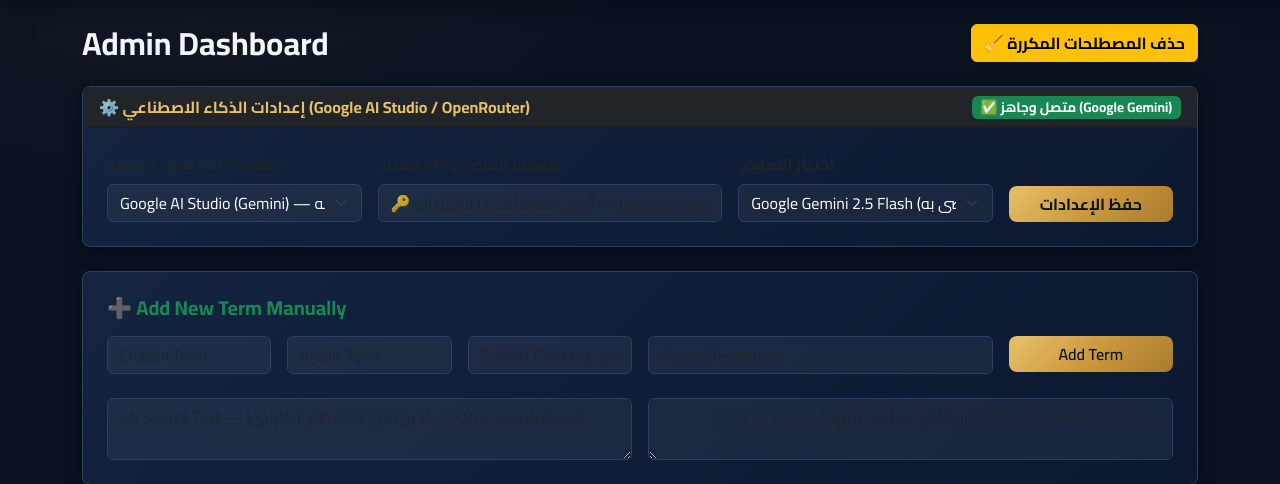
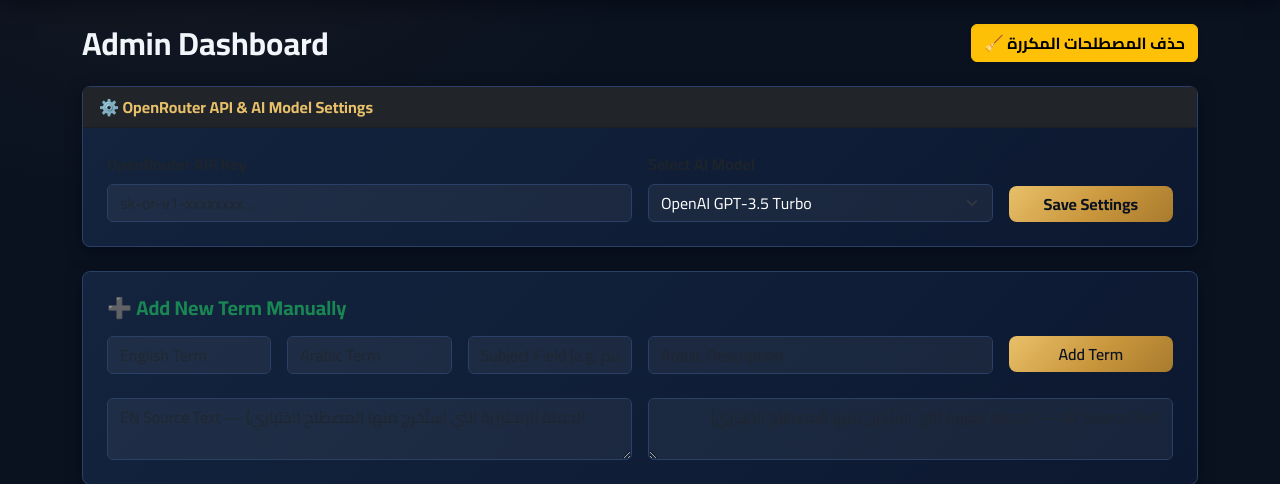
Before and after one commit to yousefdg005/-, a Flask app: page /admin in a window 1280 px wide. Shown: the part 82-566 px from the top of the page. Run offline with Flask 3, Linux system fonts and the light colour scheme; a user stored in the database is signed in; tables that the repository leaves empty hold one stand-in row (values such as "Sample post"); some libraries are stand-ins or nearby versions.

Commit message:
Revert "feat(ai): add Google AI Studio (Gemini) provider support with dynamic provider switcher"
This reverts commit 8c3faa953846c6a5427c97be643c32664368cf31.

````diff
--- a/app.py
+++ b/app.py
@@ -120,41 +120,12 @@ with app.app_context():
 def load_user(user_id):
     return User.query.get(int(user_id))
 
-def _get_setting(key, default=''):
-    s = Setting.query.filter_by(key=key).first()
-    return s.value if s and s.value else default
-
-def _set_setting(key, value):
-    s = Setting.query.filter_by(key=key).first()
-    if not s:
-        db.session.add(Setting(key=key, value=value))
-    else:
-        s.value = value
-
 def get_ai_config():
-    provider = _get_setting('ai_provider', 'google')
-    if provider not in ('google', 'openrouter'):
-        provider = 'google'
-
-    google_key = _get_setting('google_api_key', '') or os.getenv('GEMINI_API_KEY') or os.getenv('GOOGLE_API_KEY') or ''
-    google_model = _get_setting('google_model', 'gemini-2.5-flash')
-
-    or_key = _get_setting('openrouter_api_key', '') or os.getenv('OPENROUTER_API_KEY', '')
-    or_model = _get_setting('openrouter_model', 'openai/gpt-4o-mini')
-
-    active_key = google_key if provider == 'google' else or_key
-    active_model = google_model if provider == 'google' else or_model
-
-    return {
-        'provider': provider,
-        'api_key': active_key,
-        'model': active_model,
-        'has_api_key': bool(active_key),
-        'has_google_key': bool(google_key),
-        'has_openrouter_key': bool(or_key),
-        'google_model': google_model,
-        'openrouter_model': or_model,
-    }
+    api_key_setting = Setting.query.filter_by(key='openrouter_api_key').first()
+    model_setting = Setting.query.filter_by(key='openrouter_model').first()
+    api_key = api_key_setting.value if api_key_setting else os.getenv('OPENROUTER_API_KEY', '')
+    model = model_setting.value if model_setting else 'openai/gpt-3.5-turbo'
+    return api_key, model
 
 _INVISIBLE_RE = re.compile(r"[\u200b-\u200f\u202a-\u202e\u2066-\u2069\ufeff]")
 _AR_DIACRITICS_RE = re.compile(r"[\u0640\u064b-\u065f\u0670\u06d6-\u06ed]")
@@ -428,46 +399,39 @@ def admin():
     approved_terms = Term.query.filter_by(status='approved').order_by(Term.en).all()
     new_incoming_count = Term.query.filter_by(status='pending').count()
 
-    ai_cfg = get_ai_config()
+    api_key, current_model = get_ai_config()
 
     return render_template('admin.html',
                            pending_terms=pending_terms,
                            approved_terms=approved_terms,
                            new_incoming_count=new_incoming_count,
-                           has_api_key=ai_cfg['has_api_key'],
-                           current_model=ai_cfg['model'],
-                           ai_provider=ai_cfg['provider'],
-                           has_google_key=ai_cfg['has_google_key'],
-                           has_openrouter_key=ai_cfg['has_openrouter_key'],
-                           google_model=ai_cfg['google_model'],
-                           openrouter_model=ai_cfg['openrouter_model'])
+                           has_api_key=bool(api_key),
+                           current_model=current_model)
 
 @app.route('/admin/save_settings', methods=['POST'])
 @login_required
 def save_settings():
     if current_user.role != 'admin': return "Access Denied", 403
 
-    provider = request.form.get('ai_provider', 'google').strip()
-    if provider not in ('google', 'openrouter'):
-        provider = 'google'
-    _set_setting('ai_provider', provider)
+    api_key = request.form.get('openrouter_api_key', '').strip()
+    selected_model = request.form.get('openrouter_model', 'openai/gpt-3.5-turbo')
 
-    api_key = request.form.get('api_key', '').strip()
-    if provider == 'google':
-        selected_model = request.form.get('google_model', 'gemini-2.5-flash').strip()
-        _set_setting('google_model', selected_model)
-        if api_key:
-            _set_setting('google_api_key', api_key)
-        provider_label = "Google AI Studio (Gemini)"
+    if api_key:
+        key_setting = Setting.query.filter_by(key='openrouter_api_key').first()
+        if not key_setting:
+            db.session.add(Setting(key='openrouter_api_key', value=api_key))
+        else:
+            key_setting.value = api_key
+
+    model_setting = Setting.query.filter_by(key='openrouter_model').first()
+    if not model_setting:
+        model_setting = Setting(key='openrouter_model', value=selected_model)
+        db.session.add(model_setting)
     else:
-        selected_model = request.form.get('openrouter_model', 'openai/gpt-4o-mini').strip()
-        _set_setting('openrouter_model', selected_model)
-        if api_key:
-            _set_setting('openrouter_api_key', api_key)
-        provider_label = "OpenRouter"
+        model_setting.value = selected_model
 
     db.session.commit()
-    flash(f'تم حفظ إعدادات {provider_label} والنموذج [{selected_model}] بنجاح!', 'success')
+    flash('تم حفظ إعدادات OpenRouter ونموذج الذكاء الاصطناعي بنجاح!', 'success')
     return redirect(url_for('admin'))
 
 @app.route('/admin/process_ai/<int:term_id>', methods=['POST'])
@@ -477,15 +441,17 @@ def process_ai(term_id):
         return "Access Denied", 403
 
     term = Term.query.get_or_404(term_id)
-    ai_cfg = get_ai_config()
-    provider = ai_cfg['provider']
-    api_key = ai_cfg['api_key']
-    model = ai_cfg['model']
+    api_key, model = get_ai_config()
+    if not api_key:
+        flash('يرجى ضبط مفتاح OpenRouter في إعدادات الذكاء الاصطناعي أولاً.', 'danger')
+        return redirect(url_for('admin'))
 
-    if not api_key:
-        provider_name = "Google AI Studio" if provider == 'google' else "OpenRouter"
-        flash(f'يرجى إدخال وحفظ مفتاح API الخاص بـ {provider_name} في إعدادات الذكاء الاصطناعي أولاً.', 'danger')
-        return redirect(url_for('admin'))
+    headers = {
+        "Authorization": f"Bearer {api_key}",
+        "Content-Type": "application/json",
+        "HTTP-Referer": "https://lexterm.legal",
+        "X-Title": "LexTerm Legal Dictionary"
+    }
 
     prompt = (
         f"أنت خبير في المصطلحات والترجمة القانونية. حلل المصطلح التالي:\n"
@@ -497,44 +463,19 @@ def process_ai(term_id):
         f'{{"ar": "أدق مقابل قانوني عربي", "definition": "شرح قانوني موجز ومحدد", "subject_field": "الفرع القانوني الدقيق مثل قانون جنائي، تجاري، مدني..."}}'
     )
 
+    data = {
+        "model": model,
+        "messages": [{"role": "user", "content": prompt}],
+        "temperature": 0.2
+    }
+
     try:
-        if provider == 'google':
-            url = f"https://generativelanguage.googleapis.com/v1beta/models/{model}:generateContent?key={api_key}"
-            payload = {
-                "contents": [{"parts": [{"text": prompt}]}],
-                "generationConfig": {
-                    "temperature": 0.2,
-                    "responseMimeType": "application/json"
-                }
-            }
-            res = requests.post(url, headers={"Content-Type": "application/json"}, json=payload, timeout=25)
-            if res.status_code != 200:
-                err_msg = ""
-                try:
-                    err_msg = res.json().get('error', {}).get('message', '')
-                except Exception:
-                    pass
-                flash(f'فشل الاتصال بـ Google AI Studio (رمز {res.status_code}): {err_msg}', 'danger')
-                return redirect(url_for('admin'))
-            raw_content = res.json()['candidates'][0]['content']['parts'][0]['text'].strip()
-        else:
-            headers = {
-                "Authorization": f"Bearer {api_key}",
-                "Content-Type": "application/json",
-                "HTTP-Referer": "https://lexterm.legal",
-                "X-Title": "LexTerm Legal Dictionary"
-            }
-            data = {
-                "model": model,
-                "messages": [{"role": "user", "content": prompt}],
-                "temperature": 0.2
-            }
-            res = requests.post("https://openrouter.ai/api/v1/chat/completions", headers=headers, json=data, timeout=25)
-            if res.status_code != 200:
-                flash(f'فشل الاتصال بـ OpenRouter (رمز الخطأ: {res.status_code})', 'danger')
-                return redirect(url_for('admin'))
-            raw_content = res.json()['choices'][0]['message']['content'].strip()
+        res = requests.post("https://openrouter.ai/api/v1/chat/completions", headers=headers, json=data, timeout=25)
+        if res.status_code != 200:
+            flash(f'فشل الاتصال بـ OpenRouter (رمز الخطأ: {res.status_code})', 'danger')
+            return redirect(url_for('admin'))
 
+        raw_content = res.json()['choices'][0]['message']['content'].strip()
         if raw_content.startswith('```'):
             raw_content = re.sub(r'^```(?:json)?\s*', '', raw_content)
             raw_content = re.sub(r'\s*```$', '', raw_content)
@@ -549,7 +490,7 @@ def process_ai(term_id):
 
         term.status = 'ai_suggested'
         db.session.commit()
-        flash(f'تم تحسين المصطلح "{term.en}" بنجاح عبر {("Google Gemini" if provider == "google" else "OpenRouter")} [{model}].', 'success')
+        flash(f'تم تحسين المصطلح "{term.en}" بنجاح بواسطة الذكاء الاصطناعي [{model}].', 'success')
     except Exception as e:
         db.session.rollback()
         flash(f'حدث خطأ أثناء معالجة الذكاء الاصطناعي: {str(e)}', 'danger')
--- a/templates/admin.html
+++ b/templates/admin.html
@@ -19,51 +19,31 @@
 </div>
 {% endif %}
 
-<!-- ⚙️ إعدادات الذكاء الاصطناعي (Google AI Studio / OpenRouter) -->
+<!-- ⚙️ إعدادات OpenRouter ومفتاح API مع اختيار النموذج -->
 <div class="card mb-4 shadow-sm border-0 rounded-3">
-    <div class="card-header bg-dark text-white fw-bold d-flex align-items-center justify-content-between flex-wrap gap-2">
-        <span>⚙️ إعدادات الذكاء الاصطناعي (Google AI Studio / OpenRouter)</span>
-        <span class="badge {{ 'bg-success' if has_api_key else 'bg-secondary' }}" style="font-size: 0.85rem;">
-            {{ '✅ متصل وجاهز (' ~ ('Google Gemini' if ai_provider == 'google' else 'OpenRouter') ~ ')' if has_api_key else '⚠️ لم يتم إدخال مفتاح API بعد' }}
-        </span>
+    <div class="card-header bg-dark text-white fw-bold d-flex align-items-center">
+        <span>⚙️ OpenRouter API & AI Model Settings</span>
     </div>
     <div class="card-body p-4">
         <form method="POST" action="{{ url_for('save_settings') }}">
             <input type="hidden" name="csrf_token" value="{{ csrf_token() }}">
             <div class="row g-3">
-                <div class="col-md-3">
-                    <label class="form-label fw-bold text-muted" for="aiProviderSelect">مزود الخدمة (AI Provider)</label>
-                    <select name="ai_provider" id="aiProviderSelect" class="form-select">
-                        <option value="google" {% if ai_provider == 'google' %}selected{% endif %}>Google AI Studio (Gemini) — مجاني وموصى به</option>
-                        <option value="openrouter" {% if ai_provider == 'openrouter' %}selected{% endif %}>OpenRouter — نماذج متعددة</option>
-                    </select>
+                <div class="col-md-6">
+                    <label class="form-label fw-bold text-muted">OpenRouter API Key</label>
+                    <input type="password" name="openrouter_api_key" class="form-control" placeholder="{{ '🔑 المفتاح محفوظ — أدخل مفتاحاً جديداً لاستبداله' if has_api_key else 'sk-or-v1-xxxxxxxx...' }}">
                 </div>
                 <div class="col-md-4">
-                    <label class="form-label fw-bold text-muted" id="apiKeyLabel" for="apiKeyInput">
-                        {{ 'مفتاح API الخاص بـ Google' if ai_provider == 'google' else 'مفتاح API الخاص بـ OpenRouter' }}
-                    </label>
-                    <input type="password" name="api_key" id="apiKeyInput" class="form-control"
-                           data-has-google="{{ '1' if has_google_key else '0' }}"
-                           data-has-openrouter="{{ '1' if has_openrouter_key else '0' }}"
-                           placeholder="{{ ('🔑 المفتاح محفوظ — أدخل مفتاحاً جديداً لاستبداله' if has_google_key else 'AIzaSy...') if ai_provider == 'google' else ('🔑 المفتاح محفوظ — أدخل مفتاحاً جديداً لاستبداله' if has_openrouter_key else 'sk-or-v1-xxxxxxxx...') }}">
-                </div>
-                <div class="col-md-3">
-                    <label class="form-label fw-bold text-muted">اختيار النموذج</label>
-                    <select name="google_model" id="googleModelSelect" class="form-select" {% if ai_provider != 'google' %}style="display:none;"{% endif %}>
-                        <option value="gemini-2.5-flash" {% if google_model == 'gemini-2.5-flash' %}selected{% endif %}>Google Gemini 2.5 Flash (الأسرع والموصى به)</option>
-                        <option value="gemini-1.5-flash" {% if google_model == 'gemini-1.5-flash' %}selected{% endif %}>Google Gemini 1.5 Flash (سريع ومستقر)</option>
-                        <option value="gemini-2.5-pro" {% if google_model == 'gemini-2.5-pro' %}selected{% endif %}>Google Gemini 2.5 Pro (تحليل لغوي دقيق)</option>
-                    </select>
-                    <select name="openrouter_model" id="openrouterModelSelect" class="form-select" {% if ai_provider == 'google' %}style="display:none;"{% endif %}>
-                        <option value="openai/gpt-4o-mini" {% if openrouter_model == 'openai/gpt-4o-mini' %}selected{% endif %}>OpenAI GPT-4o Mini</option>
-                        <option value="openai/gpt-3.5-turbo" {% if openrouter_model == 'openai/gpt-3.5-turbo' %}selected{% endif %}>OpenAI GPT-3.5 Turbo</option>
-                        <option value="google/gemini-flash-1.5" {% if openrouter_model == 'google/gemini-flash-1.5' %}selected{% endif %}>Google Gemini Flash 1.5</option>
-                        <option value="meta-llama/llama-3.1-8b-instruct" {% if openrouter_model == 'meta-llama/llama-3.1-8b-instruct' %}selected{% endif %}>Meta Llama 3.1 8B Instruct</option>
-                        <option value="anthropic/claude-3-haiku" {% if openrouter_model == 'anthropic/claude-3-haiku' %}selected{% endif %}>Anthropic Claude 3 Haiku</option>
+                    <label class="form-label fw-bold text-muted">Select AI Model</label>
+                    <select name="openrouter_model" class="form-select">
+                        <option value="openai/gpt-3.5-turbo" {% if current_model == 'openai/gpt-3.5-turbo' %}selected{% endif %}>OpenAI GPT-3.5 Turbo</option>
+                        <option value="openai/gpt-4o-mini" {% if current_model == 'openai/gpt-4o-mini' %}selected{% endif %}>OpenAI GPT-4o Mini</option>
+                        <option value="meta-llama/llama-3.1-8b-instruct" {% if current_model == 'meta-llama/llama-3.1-8b-instruct' %}selected{% endif %}>Meta Llama 3.1 8B Instruct</option>
+                        <option value="google/gemini-flash-1.5" {% if current_model == 'google/gemini-flash-1.5' %}selected{% endif %}>Google Gemini Flash 1.5</option>
+                        <option value="anthropic/claude-3-haiku" {% if current_model == 'anthropic/claude-3-haiku' %}selected{% endif %}>Anthropic Claude 3 Haiku</option>
                     </select>
                 </div>
                 <div class="col-md-2 d-flex align-items-end">
-                    <button type="submit" class="btn btn-primary w-100 btn-custom fw-bold">حفظ الإعدادات</button>
+                    <button type="submit" class="btn btn-primary w-100 btn-custom fw-bold">Save Settings</button>
                 </div>
             </div>
         </form>
@@ -332,30 +312,6 @@ document.addEventListener('DOMContentLoaded', function () {
             });
         });
     }
-
-    const providerSelect = document.getElementById('aiProviderSelect');
-    const apiKeyLabel = document.getElementById('apiKeyLabel');
-    const apiKeyInput = document.getElementById('apiKeyInput');
-    const googleModelSelect = document.getElementById('googleModelSelect');
-    const openrouterModelSelect = document.getElementById('openrouterModelSelect');
-
-    if (providerSelect && apiKeyLabel && apiKeyInput && googleModelSelect && openrouterModelSelect) {
-        providerSelect.addEventListener('change', function () {
-            const isGoogle = providerSelect.value === 'google';
-            apiKeyLabel.textContent = isGoogle ? 'مفتاح API الخاص بـ Google' : 'مفتاح API الخاص بـ OpenRouter';
-            const hasGoogle = apiKeyInput.getAttribute('data-has-google') === '1';
-            const hasOpenRouter = apiKeyInput.getAttribute('data-has-openrouter') === '1';
-            if (isGoogle) {
-                apiKeyInput.placeholder = hasGoogle ? '🔑 المفتاح محفوظ — أدخل مفتاحاً جديداً لاستبداله' : 'AIzaSy...';
-                googleModelSelect.style.display = '';
-                openrouterModelSelect.style.display = 'none';
-            } else {
-                apiKeyInput.placeholder = hasOpenRouter ? '🔑 المفتاح محفوظ — أدخل مفتاحاً جديداً لاستبداله' : 'sk-or-v1-xxxxxxxx...';
-                googleModelSelect.style.display = 'none';
-                openrouterModelSelect.style.display = '';
-            }
-        });
-    }
 });
 </script>
 {% endblock %}
````
Also changed, not shown: 1 other file.
